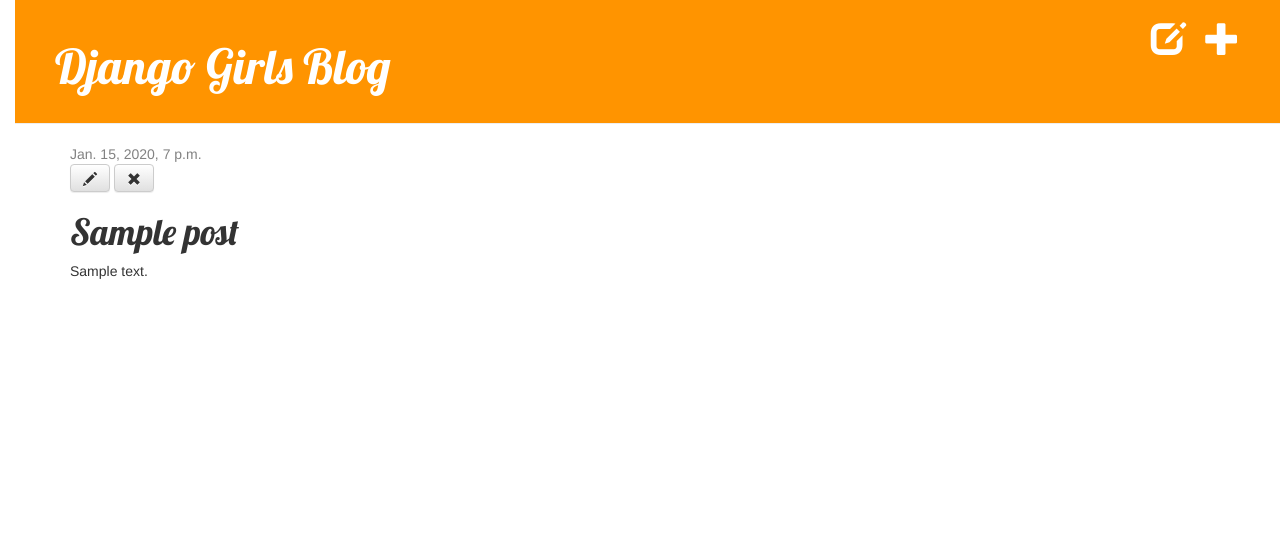
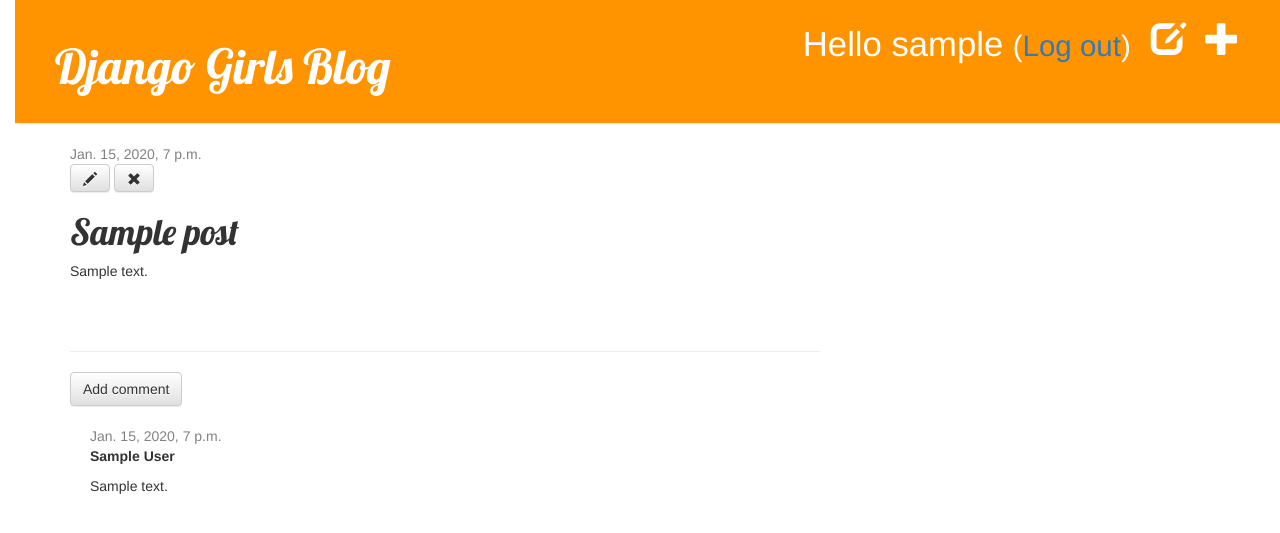
Before and after one commit to akaster99/my-first-blog, a Django app: page /post/1/ in a window 1280 px wide. Shown: the top 533 px of the page. Run offline with Django 3.2, Linux system fonts and the light colour scheme; a user stored in the database is signed in; tables that the repository leaves empty hold one stand-in row (values such as "Sample post"); some libraries are stand-ins or nearby versions.

Commit message:
add comment

```diff
--- a/blog/admin.py
+++ b/blog/admin.py
@@ -1,5 +1,5 @@
 from django.contrib import admin
-from .models import Post
+from .models import Post, Comment
 
 admin.site.register(Post)
-# Register your models here.
+admin.site.register(Comment)
--- a/blog/models.py
+++ b/blog/models.py
@@ -16,3 +16,21 @@
 
     def __str__(self):
         return self.title
+
+    def approved_comments(self):
+        return self.comments.filter(approved_comment = True)
+
+
+class Comment(models.Model):
+    post = models.ForeignKey('blog.post', on_delete= models.CASCADE, related_name='comments')
+    author = models.CharField(max_length=200)
+    text = models.TextField()
+    created_date = models.DateTimeField(default=timezone.now)
+    approved_comment = models.BooleanField(default=False)
+
+    def approve(self):
+        self.approved_comment = True
+        self.save()
+
+    def __str__(self):
+        return self.text
--- a/blog/static/css/blog.css
+++ b/blog/static/css/blog.css
@@ -53,3 +53,6 @@
 .post h1 a, .post h1 a:visited {
     color: #000000;
 }
+.comment {
+    margin: 20px 0px 20px 20px;
+}
--- a/blog/templates/blog/base.html
+++ b/blog/templates/blog/base.html
@@ -12,6 +12,9 @@
             {% if user.is_authenticated %}
                 <a href="{% url 'post_new' %}" class="top-menu"><span class="glyphicon glyphicon-plus"></span></a>
                 <a href="{% url 'post_draft_list' %}" class="top-menu"><span class="glyphicon glyphicon-edit"></span></a>
+                <p class="top-menu">Hello {{ user.username }} <small>(<a href="{% url 'logout' %}">Log out</a>)</small></p>
+            {% else %}
+                <a href="{% url 'login' %}" class="top-menu"><span class="glyphicon glyphicon-lock"></span></a>
             {% endif %}
             <h1><a href="/">Django Girls Blog</a></h1>
         </div>
--- a/blog/templates/blog/post_detail.html
+++ b/blog/templates/blog/post_detail.html
@@ -16,4 +16,23 @@
         <h1>{{ post.title }}</h1>
         <p>{{ post.text|linebreaksbr }}</p>
     </div>
+    <hr>
+    <a class="btn btn-default" href="{% url 'add_comment_to_post' pk=post.pk %}">Add comment</a>
+    {% for comment in post.comments.all %}
+        {% if user.is_authenticated or comment.approved_comment %}
+        <div class="comment">
+           <div class="date">
+               {{ comment.created_date }}
+                {% if not comment.approved_comment %}
+                    <a class="btn btn-default" href="{% url 'comment_remove' pk=comment.pk %}"><span class="glyphicon glyphicon-remove"></span></a>
+                    <a class="btn btn-default" href="{% url 'comment_approve' pk=comment.pk %}"><span class="glyphicon glyphicon-ok"></span></a>
+                {% endif %}
+            </div>
+            <strong>{{ comment.author }}</strong>
+            <p>{{ comment.text|linebreaks }}</p>
+        </div>
+    {% endif %}
+    {% empty %}
+        <p>No comments here yet :(</p>
+    {% endfor %}
 {% endblock %}
--- a/blog/templates/blog/post_list.html
+++ b/blog/templates/blog/post_list.html
@@ -8,6 +8,7 @@
             </div>
             <h1><a href="{% url 'post_detail' pk=post.pk %}">{{ post.title }}</a></h1>
             <p>{{ post.text|linebreaksbr }}</p>
+            <a href="{% url 'post_detail' pk=post.pk %}">Comments: {{ post.approved_comments.count }}</a>
         </div>
     {% endfor %}
 {% endblock %}
--- a/blog/urls.py
+++ b/blog/urls.py
@@ -9,4 +9,7 @@
     path( 'post/draft/', views.post_draft_list, name='post_draft_list'),
     path('post/<int:pk>/publish/', views.post_publish, name='post_publish'),
     path('post/<int:pk>/remove/',views.post_remove, name='post_remove'),
+    path('post/<int:pk>/comment/',views.add_comment_to_post, name='add_comment_to_post'),
+    path('comment/<int:pk>/approve/',views.comment_approve, name='comment_approve'),
+    path('comment/<int:pk>/remove/',views.comment_remove, name='comment_remove'),
 ]
--- a/blog/views.py
+++ b/blog/views.py
@@ -1,19 +1,20 @@
-from .models import Post
+from .models import Post,Comment
 from django.utils import timezone
-from .forms import PostForm
+from .forms import PostForm, CommentForm
 from django.shortcuts import render, get_object_or_404, redirect
+from django.contrib.auth.decorators import login_required
+
 
 def post_list(request):
     posts = Post.objects.filter(published_date__lte=timezone.now()).order_by('published_date')
     return render(request, 'blog/post_list.html', {'posts':posts})
 
 
-
 def post_detail(request,pk):
     post = get_object_or_404(Post, pk=pk)
     return render(request, 'blog/post_detail.html',{'post':post})
 
-
+@login_required
 def post_new(request):
     if request.method == "POST":
         form = PostForm(request.POST)
@@ -27,7 +28,7 @@
 
     return render(request, 'blog/post_edit.html',{'form':form})
 
-
+@login_required
 def post_edit(request,pk):
     post = get_object_or_404(Post, pk=pk)
     if request.method == "POST":
@@ -41,16 +42,43 @@
         form = PostForm(instance=post)
     return render(request, 'blog/post_edit.html',{'form':form})
 
+@login_required
 def post_draft_list(request):
     posts = Post.objects.filter(published_date__isnull = True).order_by('created_date')
     return render(request, 'blog/post_draft_list.html',{'posts':posts})
 
+@login_required
 def post_publish(request,pk):
     post = get_object_or_404(Post, pk = pk)
     post.publish()
     return redirect('post_detail',pk = pk)
 
+@login_required
 def post_remove(request,pk):
     post = get_object_or_404(Post, pk = pk)
     post.delete()
     return redirect('post_list')
+
+@login_required
+def add_comment_to_post(request,pk):
+    post = get_object_or_404(Post, pk=pk)
+    if request.method == "POST":
+        form = CommentForm(request.POST)
+        if form.is_valid():
+            comment= form.save(commit=False)
+            comment.post = post
+            comment.save()
+            return redirect('post_detail', pk=post.pk)
+    else:
+        form = CommentForm()
+    return render(request, 'blog/add_comment_to_post.html',{'form':form})
+
+def comment_approve(request,pk):
+    comment = get_object_or_404(Comment,pk=pk)
+    comment.approve()
+    return redirect('post_detail',pk=comment.post.pk)
+
+def comment_remove(request,pk):
+    comment = get_object_or_404(Comment,pk=pk)
+    comment.delete()
+    return redirect('post_detail',pk=comment.post.pk)
--- a/mysite/settings.py
+++ b/mysite/settings.py
@@ -120,3 +120,4 @@
 
 STATIC_URL = '/static/'
 STATIC_ROOT = os.path.join(BASE_DIR, 'static')
+LOGIN_REDIRECT_URL = '/'
--- a/mysite/urls.py
+++ b/mysite/urls.py
@@ -16,7 +16,11 @@
 from django.contrib import admin
 from django.urls import path, include
 
+from django.contrib.auth import views
+
 urlpatterns = [
     path('admin/', admin.site.urls),
     path('',include('blog.urls')),
+    path('accounts/login/',views.login, name='login', kwargs={'template_name': 'registeration/login.html'}),
+    path('accounts/logout/',views.logout, name='logout', kwargs={'next_page': '/'}),
 ]
```
Also changed, not shown: blog/forms.py (+7 -1 lines), blog/templates/blog/add_comment_to_post.html (added, +9 -0 lines), blog/templates/registeration/login.html (added, +24 -0 lines), blog/migrations/0002_comment.py (added).
